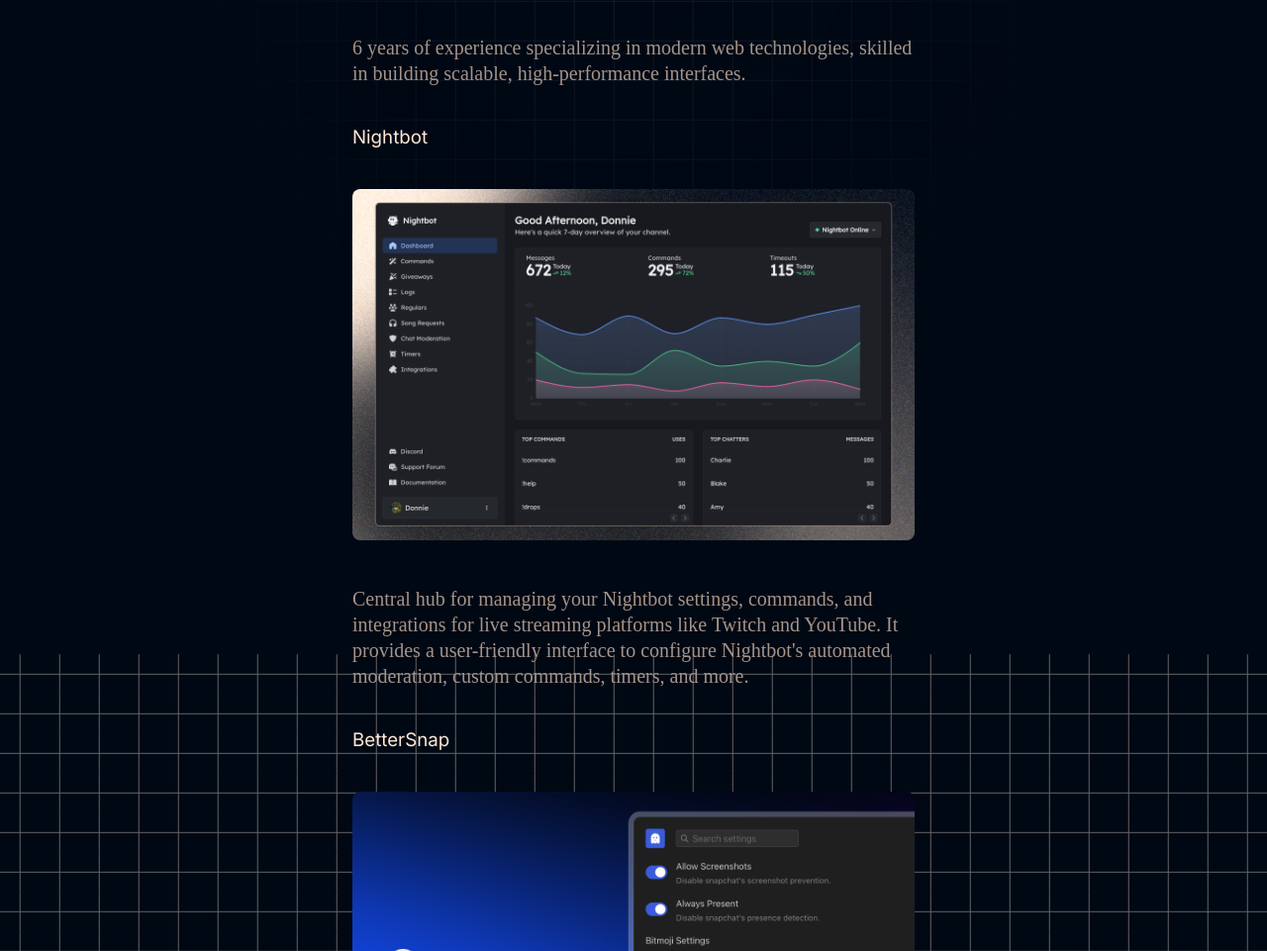
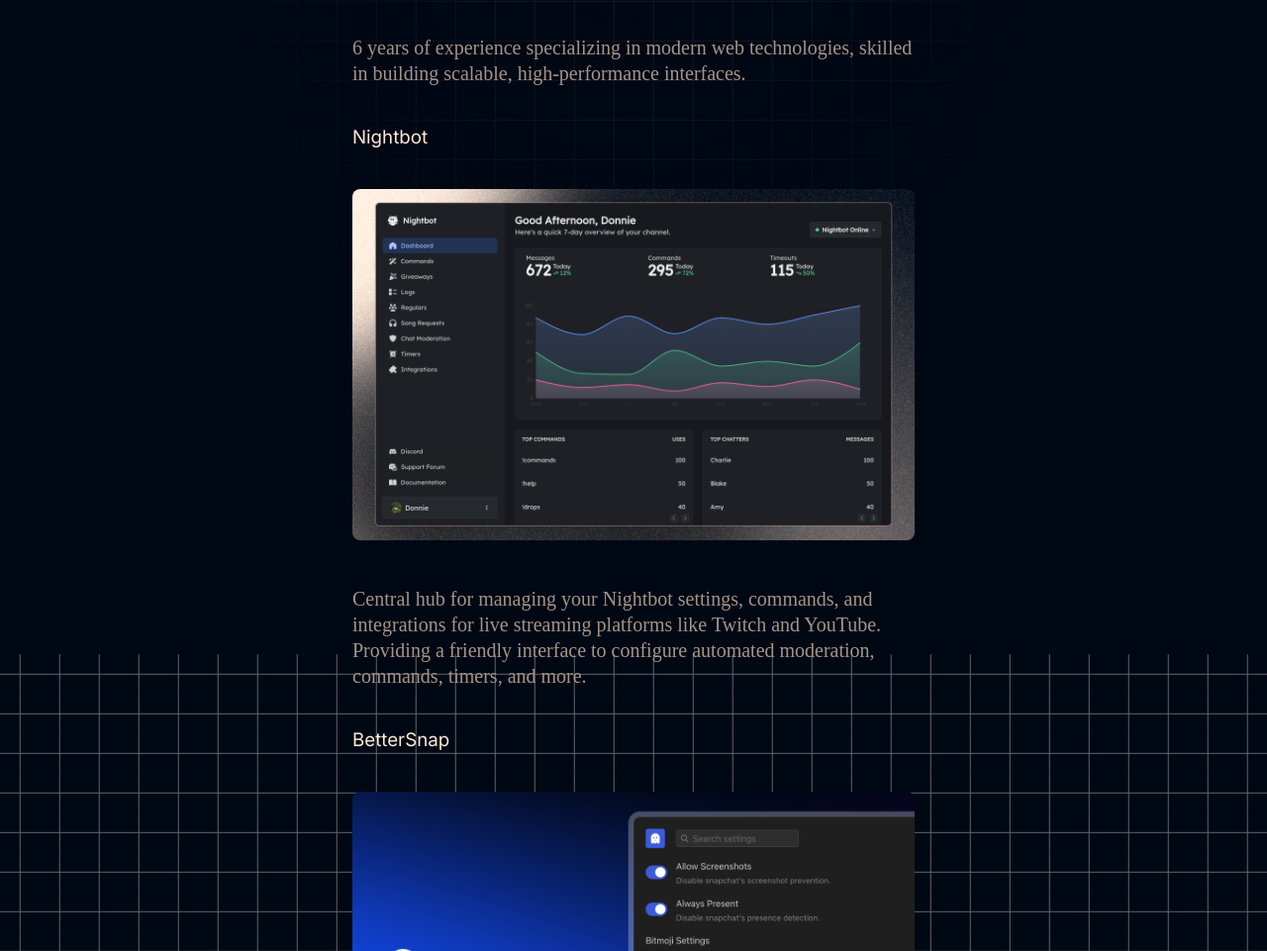
Before and after one commit to dclstn/portfolio, a plain HTML site: page src/index.html in a window 1280 px wide. Shown: the part 139-1100 px from the top of the page at 99% size. Drawn offline with nearby package versions, Linux system fonts and the light colour scheme; a web font is replaced by a local one.

Commit message:
update copy

```diff
--- a/src/index.html
+++ b/src/index.html
@@ -27,7 +27,7 @@
         <picture class="projectCover">
             <img src="./assets/nightbotProjectImage.png" alt="Nightbot Project"/>
         </picture>
-        <p>Central hub for managing your Nightbot settings, commands, and integrations for live streaming platforms like Twitch and YouTube. It provides a user-friendly interface to configure Nightbot's automated moderation, custom commands, timers, and more.</p>
+        <p>Central hub for managing your Nightbot settings, commands, and integrations for live streaming platforms like Twitch and YouTube. Providing a friendly interface to configure automated moderation, commands, timers, and more.</p>
     </section>
     <section class="project">
         <h3>BetterSnap</h3>
```
